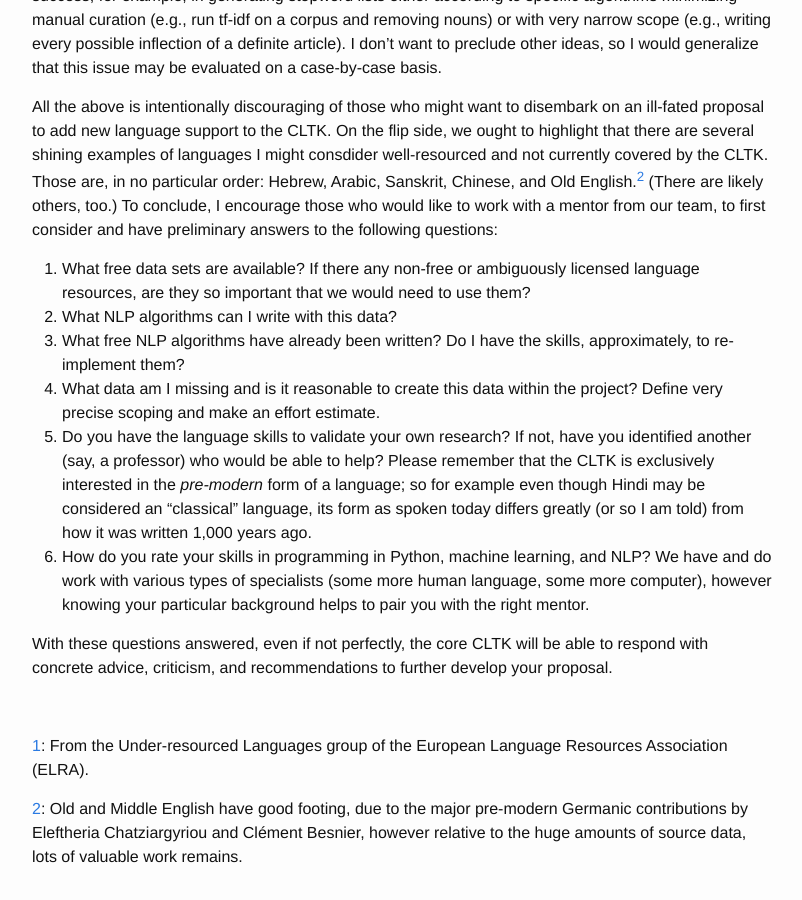
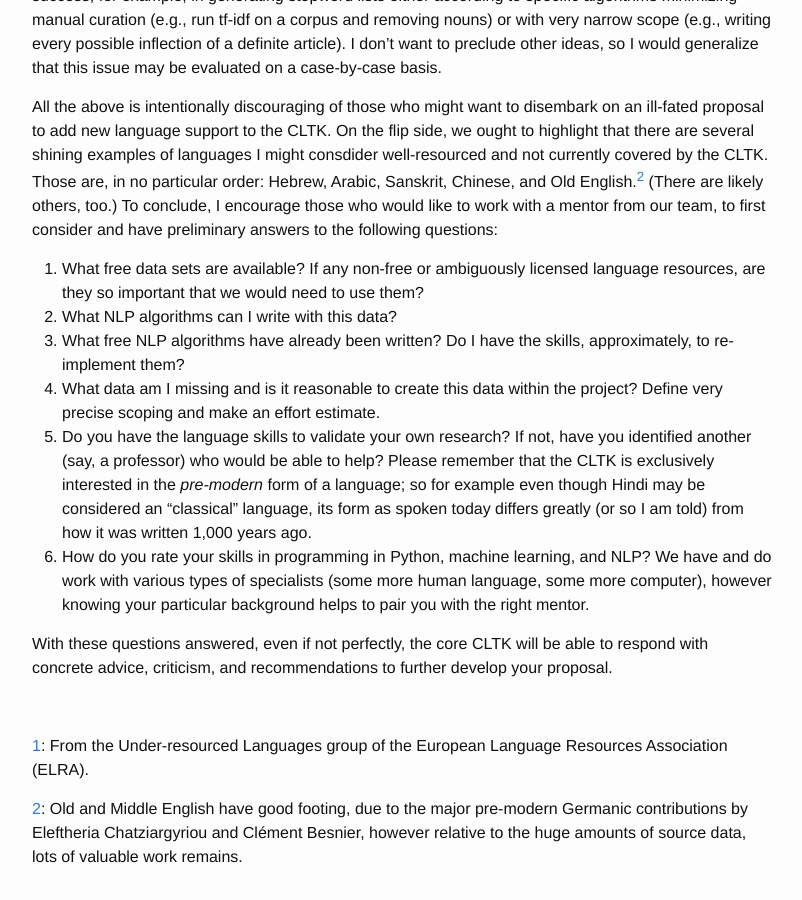
Before and after one commit to cltk/cltk.github.io, a Jekyll site: the page built from _posts/2018-12-30-under-resourced-languages-cltk.markdown, in a window 1280 px wide and 900 px high, scrolled down 2165 px. Shown: the whole window, without its empty margins (238-1040 px from the left). Built offline with Jekyll 4.4.1, drawn with Linux system fonts in a browser that asks for light colours.

Commit message:
Update 2018-12-30-under-resourced-languages-cltk.markdown

```diff
--- a/_posts/2018-12-30-under-resourced-languages-cltk.markdown
+++ b/_posts/2018-12-30-under-resourced-languages-cltk.markdown
@@ -45,7 +45,7 @@
 [comment]: <> (the sweet spot, for most exploitation: well resourced languages which are not currently covered well (or at all) by the CLTK; ideas: maybe Hebrew, Sanskrit, Chinese, however each pose significant challenges -- though not insurmountable, we hope -- which potential contribs need to account for)
 
 All the above is intentionally discouraging of those who might want to disembark on an ill-fated proposal to add new language support to the CLTK. On the flip side, we ought to highlight that there are several shining examples of languages I might consdider well-resourced and not currently covered by the CLTK. Those are, in no particular order: Hebrew, Arabic, Sanskrit, Chinese, and Old English.<sup>[2](#myfootnote2)</sup> (There are likely others, too.) To conclude, I encourage those who would like to work with a mentor from our team, to first consider and have preliminary answers to the following questions:
-1. What free data sets are available? If there any non-free or ambiguously licensed language resources, are they so important that we would need to use them?
+1. What free data sets are available? If any non-free or ambiguously licensed language resources, are they so important that we would need to use them?
 2. What NLP algorithms can I write with this data?
 3. What free NLP algorithms have already been written? Do I have the skills, approximately, to re-implement them?
 4. What data am I missing and is it reasonable to create this data within the project? Define very precise scoping and make an effort estimate.
```
